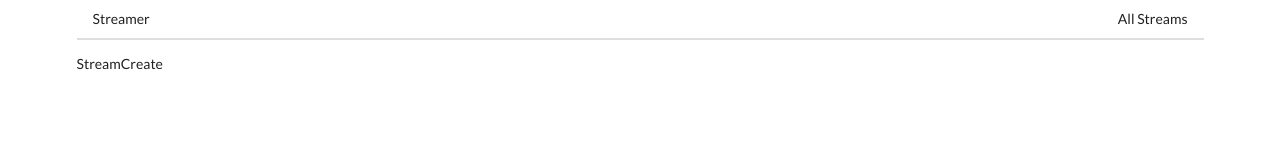
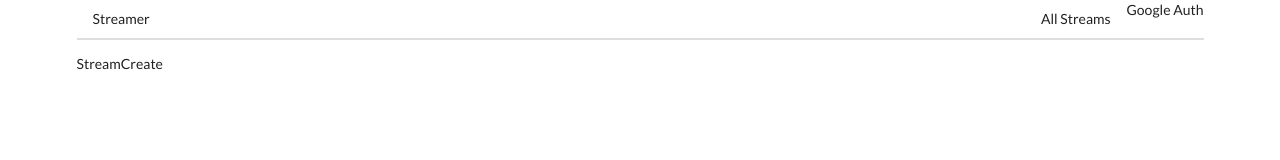
Before and after one commit to Umpoy/twitch_clone, a React (Create React App) app in the folder client/: page /stream/new in a window 1280 px wide. Shown: the top 160 px of the page. Built offline with nearby package versions, Linux system fonts and the light colour scheme.

Commit message:
imported googleauth component to header

```diff
--- a/client/src/components/GoogleAuth.js
+++ b/client/src/components/GoogleAuth.js
@@ -6,4 +6,4 @@ class GoogleAuth extends Component {
     }
 }
 
-export default GoogleAuth
+export default GoogleAuth;
--- a/client/src/components/Header.js
+++ b/client/src/components/Header.js
@@ -1,5 +1,6 @@
 import React from 'react';
 import { Link } from 'react-router-dom';
+import GoogleAuth from './GoogleAuth';
 
 const Header = () => {
     return (
@@ -7,6 +8,7 @@ const Header = () => {
             <Link to="/" className="item">Streamer</Link>
             <div className="right menu">
                 <Link to="/" className="item">All Streams</Link>
+                <GoogleAuth />
             </div>
         </div>
     )
```
